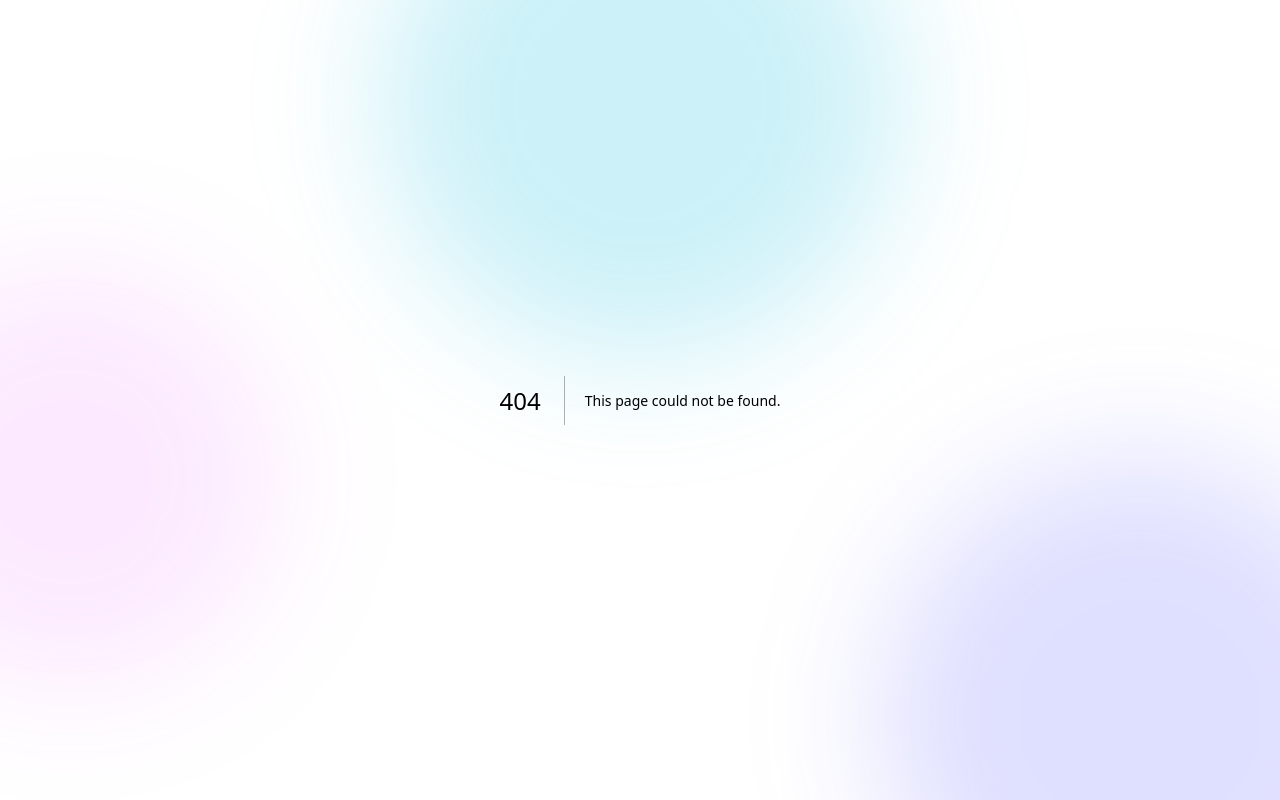
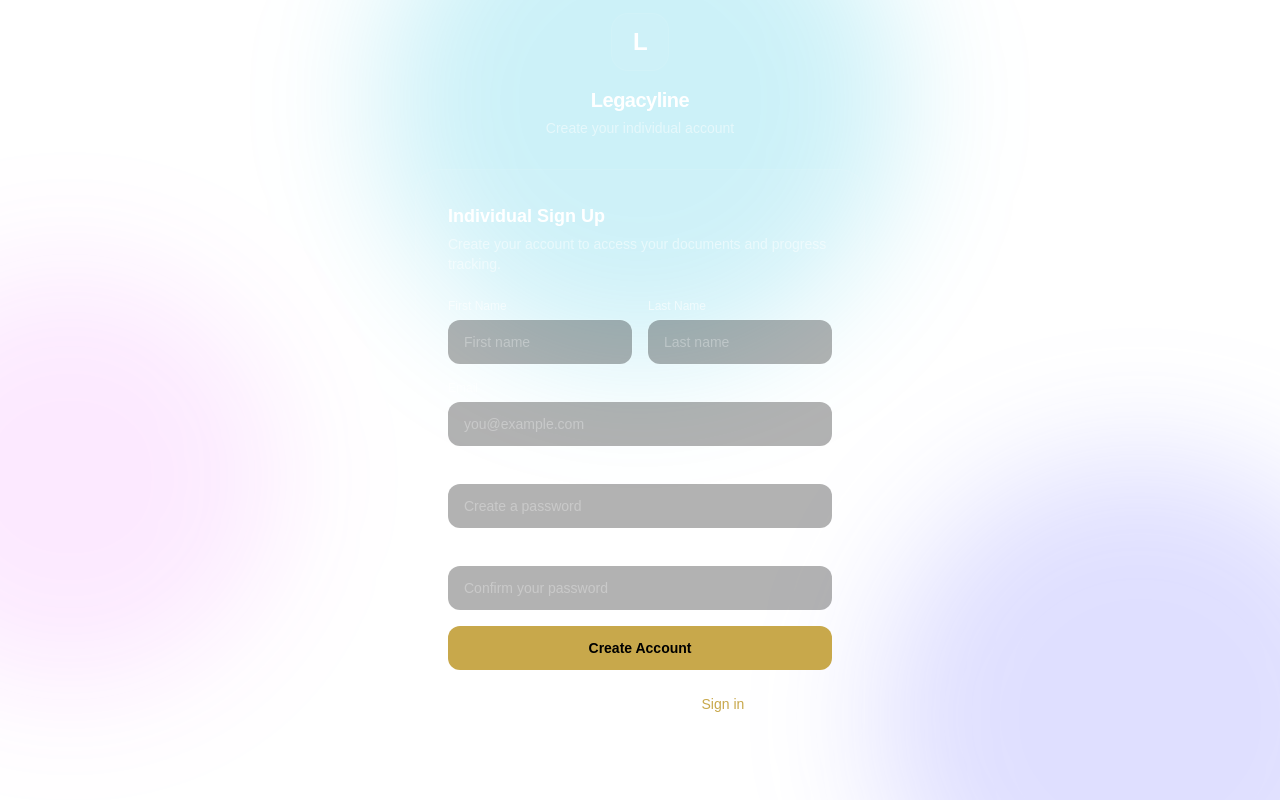
Before and after one commit to cken1977-create/legacyline-web, a Next.js app in the folder legacyline-ui/: page /login/individual/signup in a window 1280 px wide. Before the commit this address had no page. Built offline with nearby package versions, Linux system fonts and the light colour scheme.

Commit message:
Create page.tsx

```diff
--- /dev/null
+++ b/legacyline-ui/app/login/individual/signup/page.tsx
@@ -0,0 +1,170 @@
+"use client";
+
+import Link from "next/link";
+import { useState } from "react";
+import { useRouter } from "next/navigation";
+
+export default function IndividualSignupPage() {
+  const router = useRouter();
+
+  const [firstName, setFirstName] = useState("");
+  const [lastName, setLastName] = useState("");
+  const [email, setEmail] = useState("");
+  const [password, setPassword] = useState("");
+  const [confirmPassword, setConfirmPassword] = useState("");
+  const [error, setError] = useState("");
+  const [loading, setLoading] = useState(false);
+
+  async function handleSubmit(e: React.FormEvent) {
+    e.preventDefault();
+    setError("");
+
+    if (password !== confirmPassword) {
+      setError("Passwords do not match.");
+      return;
+    }
+
+    setLoading(true);
+
+    const res = await fetch("/api/auth/signup/individual", {
+      method: "POST",
+      headers: {
+        "Content-Type": "application/json",
+      },
+      body: JSON.stringify({
+        firstName,
+        lastName,
+        email,
+        password,
+      }),
+    });
+
+    if (res.ok) {
+      router.push("/dashboard/individual");
+      return;
+    }
+
+    const data = await res.json().catch(() => null);
+    setError(data?.error || "Unable to create account.");
+    setLoading(false);
+  }
+
+  return (
+    <div className="min-h-screen flex items-center justify-center px-4">
+      <div className="w-full max-w-md">
+        <div className="mb-8 text-center">
+          <div className="mx-auto mb-4 grid h-14 w-14 place-items-center rounded-2xl bg-white/5 ring-1 ring-white/10">
+            <span className="text-2xl font-semibold tracking-tight text-white">L</span>
+          </div>
+          <h1 className="text-xl font-semibold tracking-tight text-white">Legacyline</h1>
+          <p className="mt-1 text-sm text-white/50">Create your individual account</p>
+        </div>
+
+        <div className="rounded-3xl bg-white/5 p-8 ring-1 ring-white/10">
+          <h2 className="text-lg font-semibold text-white">Individual Sign Up</h2>
+          <p className="mt-1 text-sm text-white/50">
+            Create your account to access your documents and progress tracking.
+          </p>
+
+          <form onSubmit={handleSubmit} className="mt-6 space-y-4">
+            <div className="grid gap-4 md:grid-cols-2">
+              <div>
+                <label className="mb-1.5 block text-xs font-medium text-white/60">
+                  First Name
+                </label>
+                <input
+                  type="text"
+                  value={firstName}
+                  onChange={(e) => setFirstName(e.target.value)}
+                  placeholder="First name"
+                  required
+                  className="w-full rounded-xl bg-black/30 px-4 py-3 text-sm text-white placeholder-white/30 ring-1 ring-white/10 outline-none focus:ring-[#C8A84B]/60"
+                />
+              </div>
+
+              <div>
+                <label className="mb-1.5 block text-xs font-medium text-white/60">
+                  Last Name
+                </label>
+                <input
+                  type="text"
+                  value={lastName}
+                  onChange={(e) => setLastName(e.target.value)}
+                  placeholder="Last name"
+                  required
+                  className="w-full rounded-xl bg-black/30 px-4 py-3 text-sm text-white placeholder-white/30 ring-1 ring-white/10 outline-none focus:ring-[#C8A84B]/60"
+                />
+              </div>
+            </div>
+
+            <div>
+              <label className="mb-1.5 block text-xs font-medium text-white/60">
+                Email
+              </label>
+              <input
+                type="email"
+                value={email}
+                onChange={(e) => setEmail(e.target.value)}
+                placeholder="you@example.com"
+                required
+                className="w-full rounded-xl bg-black/30 px-4 py-3 text-sm text-white placeholder-white/30 ring-1 ring-white/10 outline-none focus:ring-[#C8A84B]/60"
+              />
+            </div>
+
+            <div>
+              <label className="mb-1.5 block text-xs font-medium text-white/60">
+                Password
+              </label>
+              <input
+                type="password"
+                value={password}
+                onChange={(e) => setPassword(e.target.value)}
+                placeholder="Create a password"
+                required
+                className="w-full rounded-xl bg-black/30 px-4 py-3 text-sm text-white placeholder-white/30 ring-1 ring-white/10 outline-none focus:ring-[#C8A84B]/60"
+              />
+            </div>
+
+            <div>
+              <label className="mb-1.5 block text-xs font-medium text-white/60">
+                Confirm Password
+              </label>
+              <input
+                type="password"
+                value={confirmPassword}
+                onChange={(e) => setConfirmPassword(e.target.value)}
+                placeholder="Confirm your password"
+                required
+                className="w-full rounded-xl bg-black/30 px-4 py-3 text-sm text-white placeholder-white/30 ring-1 ring-white/10 outline-none focus:ring-[#C8A84B]/60"
+              />
+            </div>
+
+            {error && <p className="text-xs text-red-400">{error}</p>}
+
+            <button
+              type="submit"
+              disabled={loading}
+              className="w-full rounded-xl bg-[#C8A84B] py-3 text-sm font-semibold text-black hover:bg-[#dcc47a] disabled:opacity-50 transition-colors"
+            >
+              {loading ? "Creating account..." : "Create Account"}
+            </button>
+          </form>
+
+          <p className="mt-6 text-center text-sm text-white/50">
+            Already have an account?{" "}
+            <Link
+              href="/login/individual"
+              className="text-[#C8A84B] hover:underline"
+            >
+              Sign in
+            </Link>
+          </p>
+        </div>
+
+        <p className="mt-6 text-center text-xs text-white/30">
+          © {new Date().getFullYear()} Legacyline · Powered by BRSA doctrine
+        </p>
+      </div>
+    </div>
+  );
+                  }
```
